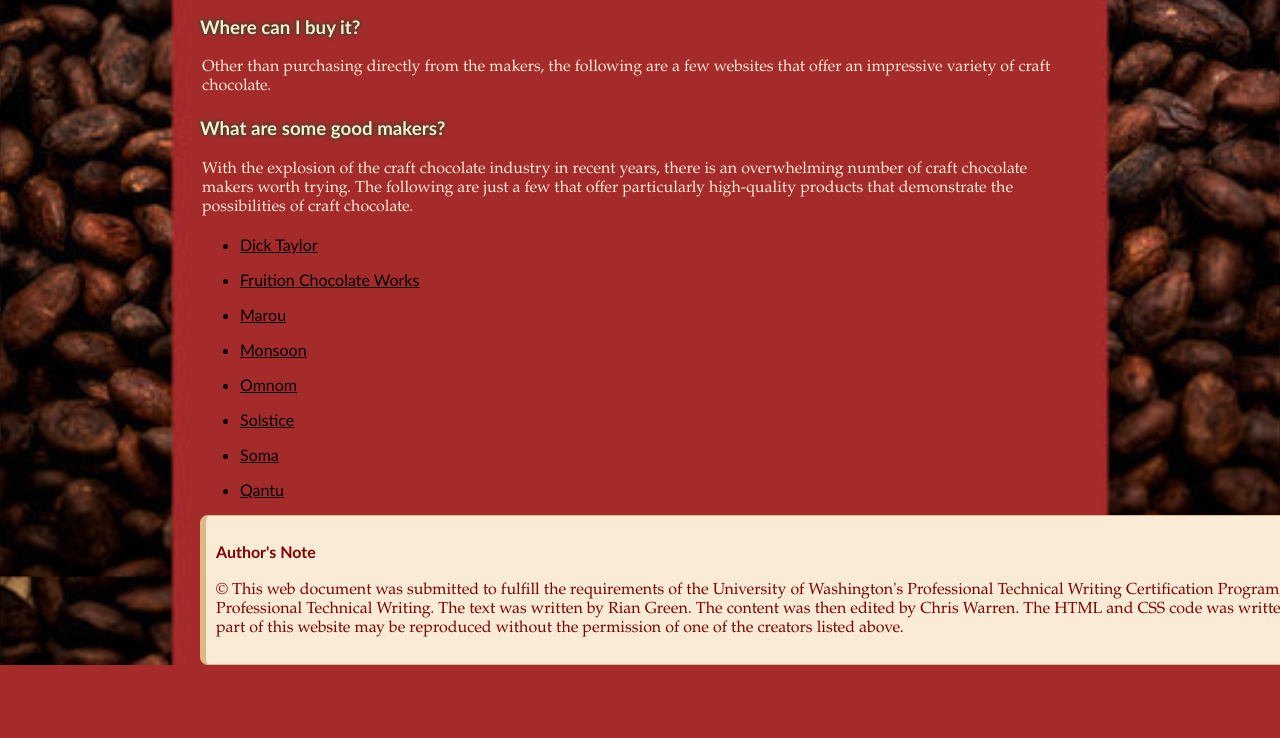
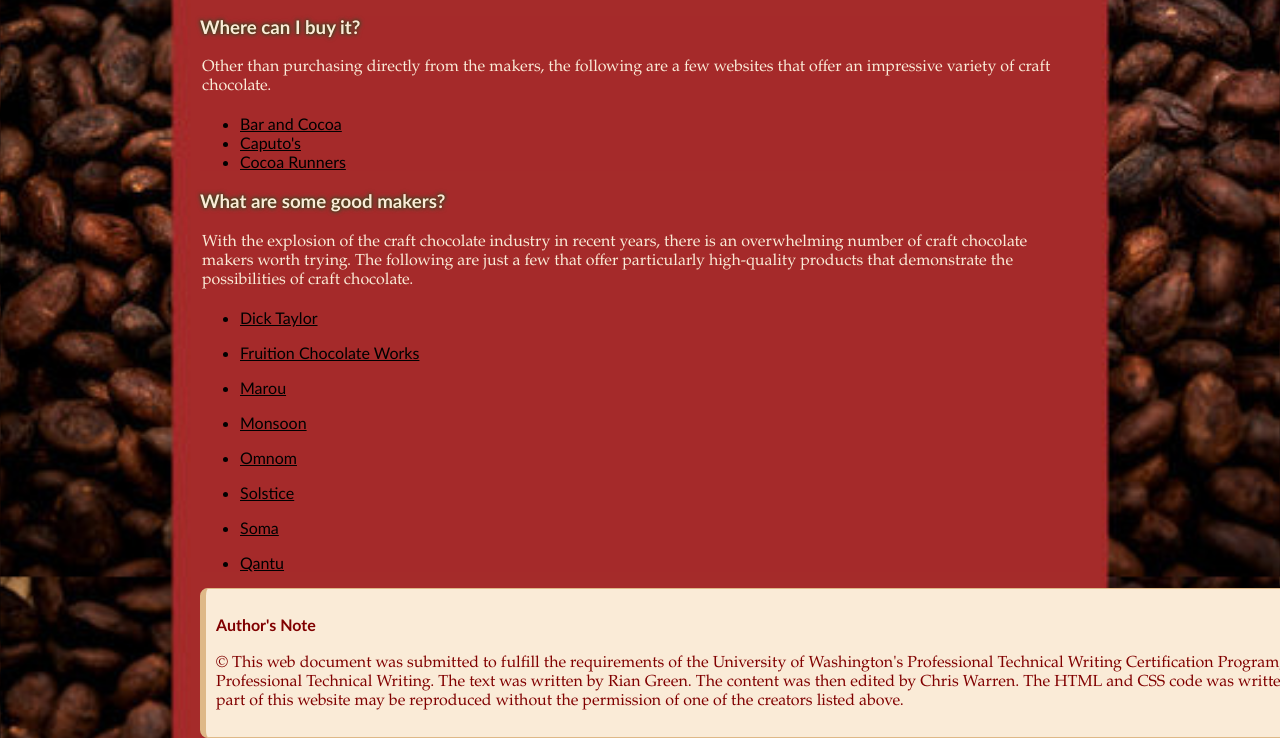
Before and after one commit to FKNoah/RianGreenChocolateProject, a plain HTML site: page index.html in a window 1280 px wide. Shown: the part 1988-2726 px from the top of the page. Before the commit the page ends 2653 px from the top, so only its background shows below. Drawn offline with Linux system fonts and the light colour scheme.

Commit message:
Update index.html
Added list of links to "where to buy" section

```diff
--- a/index.html
+++ b/index.html
@@ -101,8 +101,18 @@ If you are used to commercial milk chocolate, a 70&#37 bar may taste quite bitte
 
 	<div class="basic">
 <h3 id="C6"> Where can I buy it? </h3>
-<p>Other than purchasing directly from the makers, the following are a few websites that offer an impressive variety of craft chocolate.
-</p>
+<p>Other than purchasing directly from the makers, the following are a few websites that offer an impressive variety of craft chocolate.</p>
+<ul>
+	<li>
+		<a href="https://barandcocoa.com/">Bar and Cocoa</a>
+	</li>
+	<li>
+		<a href="https://caputos.com/">Caputo's</a>
+	</li>
+	<li>
+		<a href="https://cocoarunners.com/">Cocoa Runners</a>
+	</li>
+</ul>
 	</div>
 
 	<div class="basic">
```
